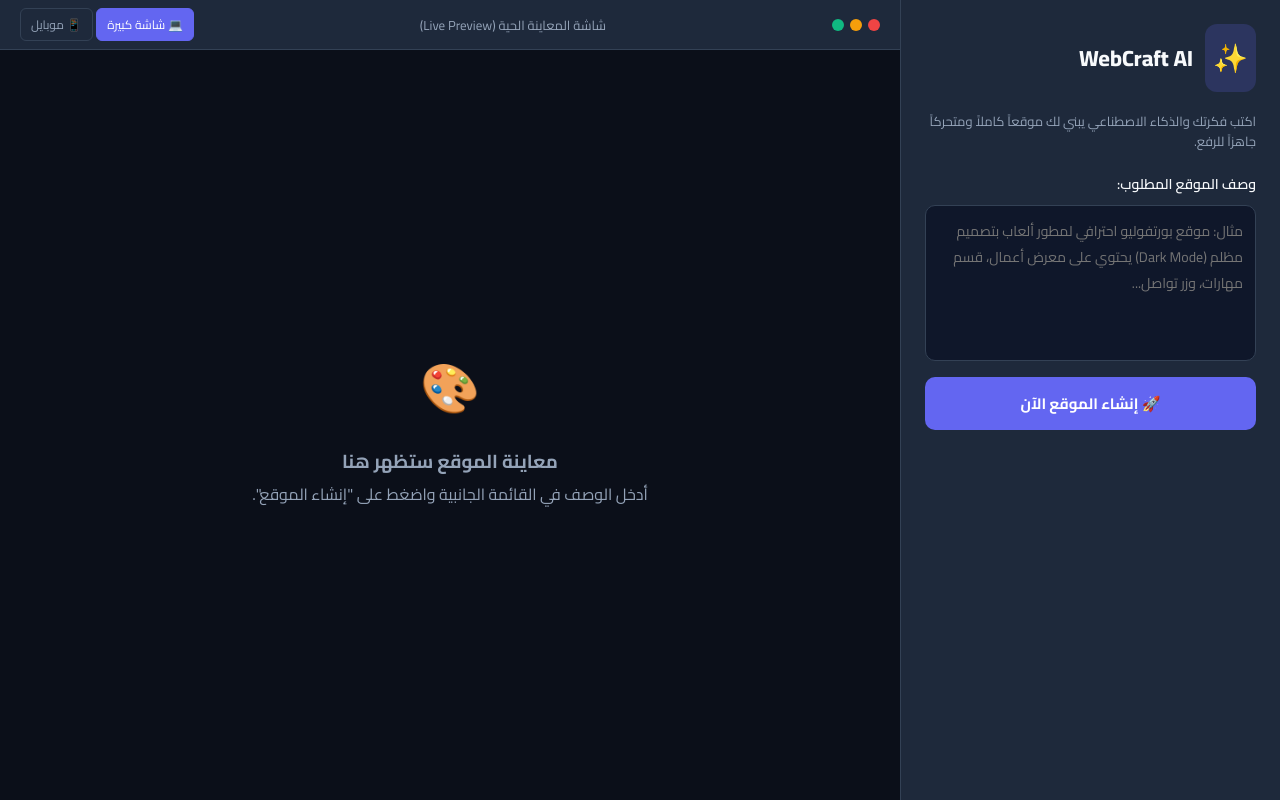
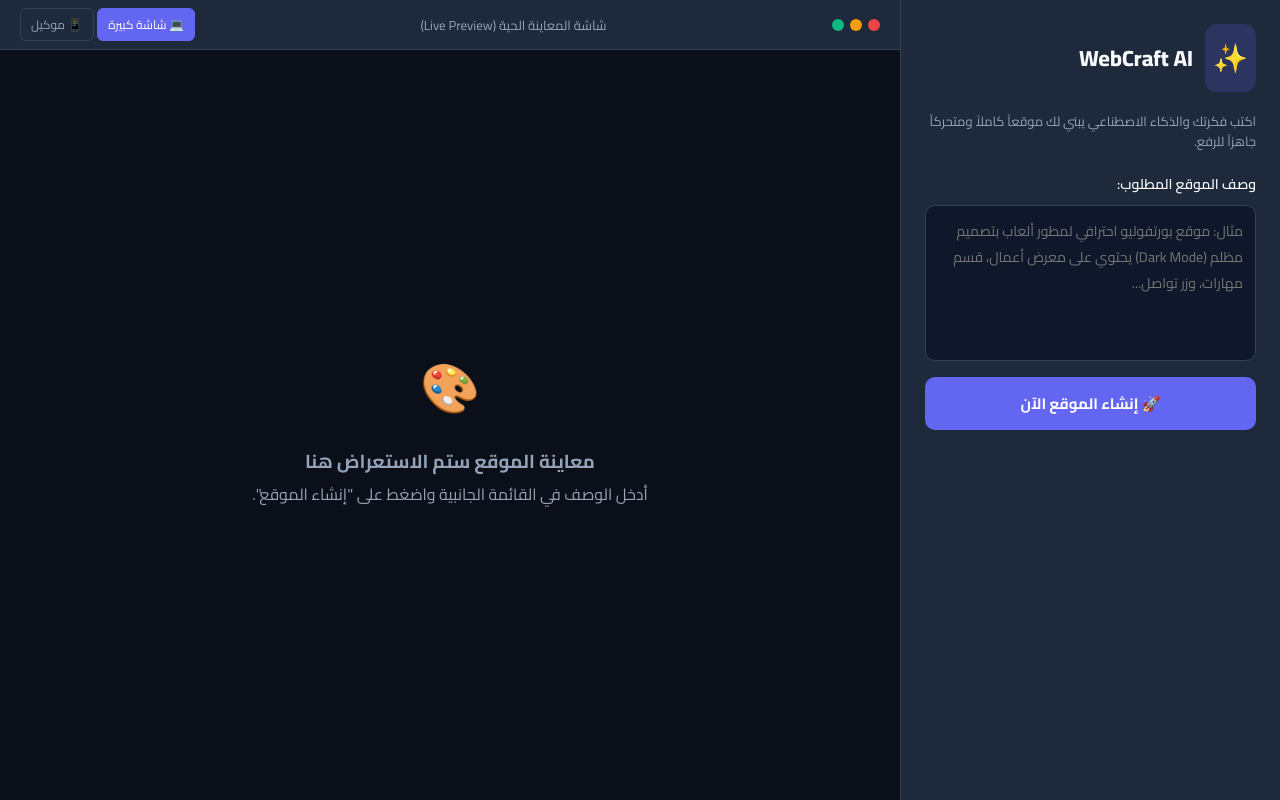
Before and after one commit to stormxsuper-cmyk/webcraft-ai-agent, a FastAPI app: template templates/index.html in a window 1280 px wide. Run offline with FastAPI, Linux system fonts and the light colour scheme; the template is opened without the code that fills it, so the values that code supplies are empty.

Commit message:
Update index.html

```diff
--- a/templates/index.html
+++ b/templates/index.html
@@ -1,4 +1,3 @@
-
 <!DOCTYPE html>
 <html lang="ar" dir="rtl">
 <head>
@@ -52,14 +51,14 @@
                 <div class="preview-title">شاشة المعاينة الحية (Live Preview)</div>
                 <div class="device-toggle">
                     <button class="active" onclick="setDevice('desktop')">💻 شاشة كبيرة</button>
-                    <button onclick="setDevice('mobile')">📱 موبايل</button>
+                    <button onclick="setDevice('mobile')">📱 موكيل</button>
                 </div>
             </div>
 
             <div class="iframe-container" id="iframe-container">
                 <div class="placeholder-state" id="placeholder-state">
                     <div class="empty-icon">🎨</div>
-                    <h3>معاينة الموقع ستظهر هنا</h3>
+                    <h3>معاينة الموقع ستم الاستعراض هنا</h3>
                     <p>أدخل الوصف في القائمة الجانبية واضغط على "إنشاء الموقع".</p>
                 </div>
                 <iframe id="preview-iframe" class="preview-iframe hidden"></iframe>
```
